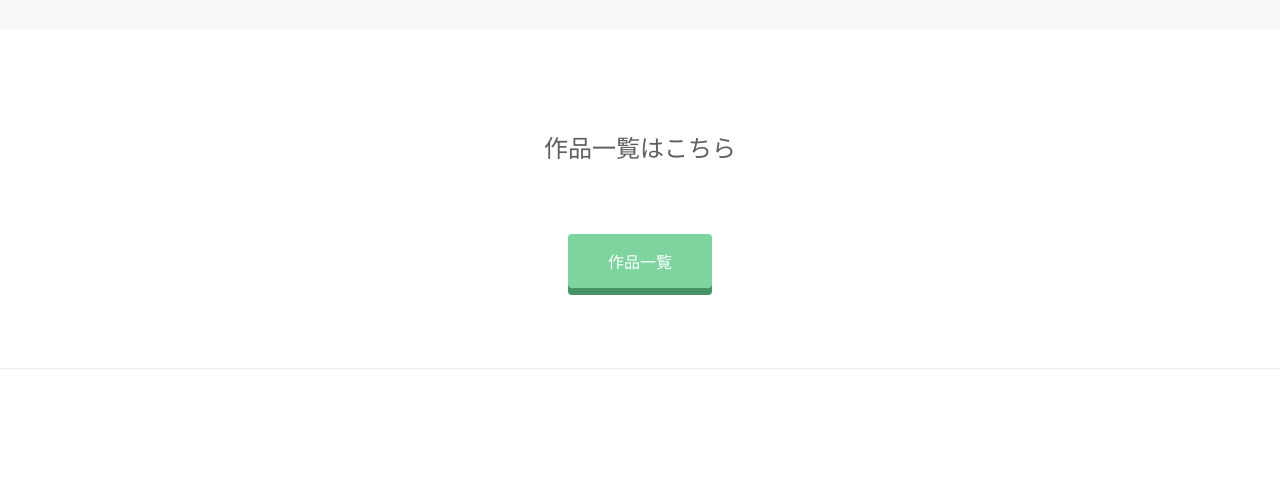
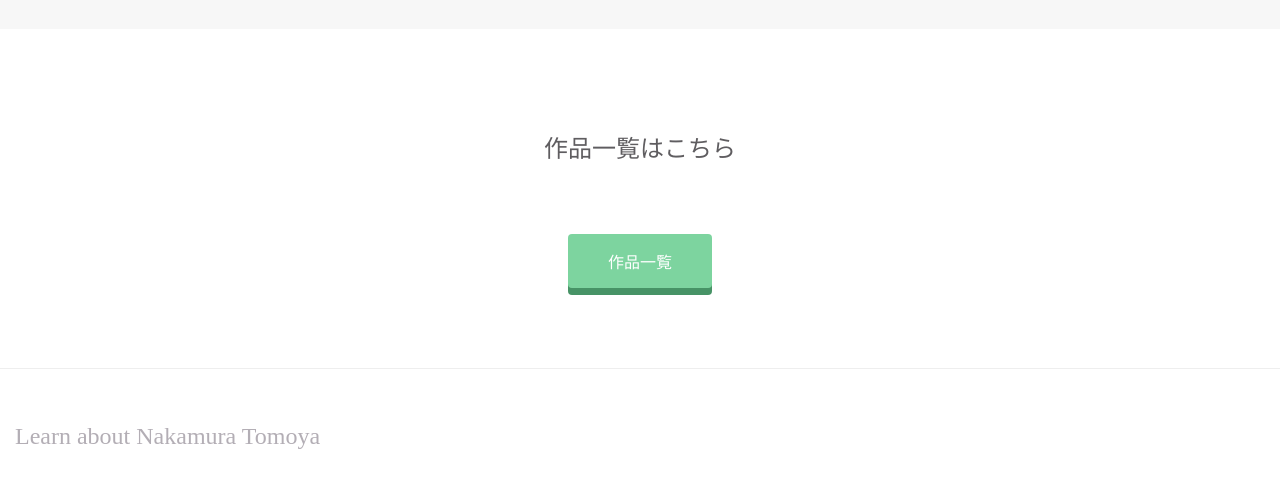
Before and after one commit to nakatomo3/nakatomo3.github.io, a plain HTML site: page index.html in a window 1280 px wide. Shown: the part 1047-1541 px from the top of the page. Before the commit the page ends 1416 px from the top, so only its background shows below. Drawn offline with Linux system fonts and the light colour scheme.

Commit message:
Update index.html

```diff
--- a/index.html
+++ b/index.html
@@ -73,5 +73,10 @@
       <span class="btn message">作品一覧</span>
     </div>
   </div>
+    <footer>
+    <div class="container">
+      <p>Learn about Nakamura Tomoya</p>
+    </div>
+  </footer>
 </body>
 </html>
```
